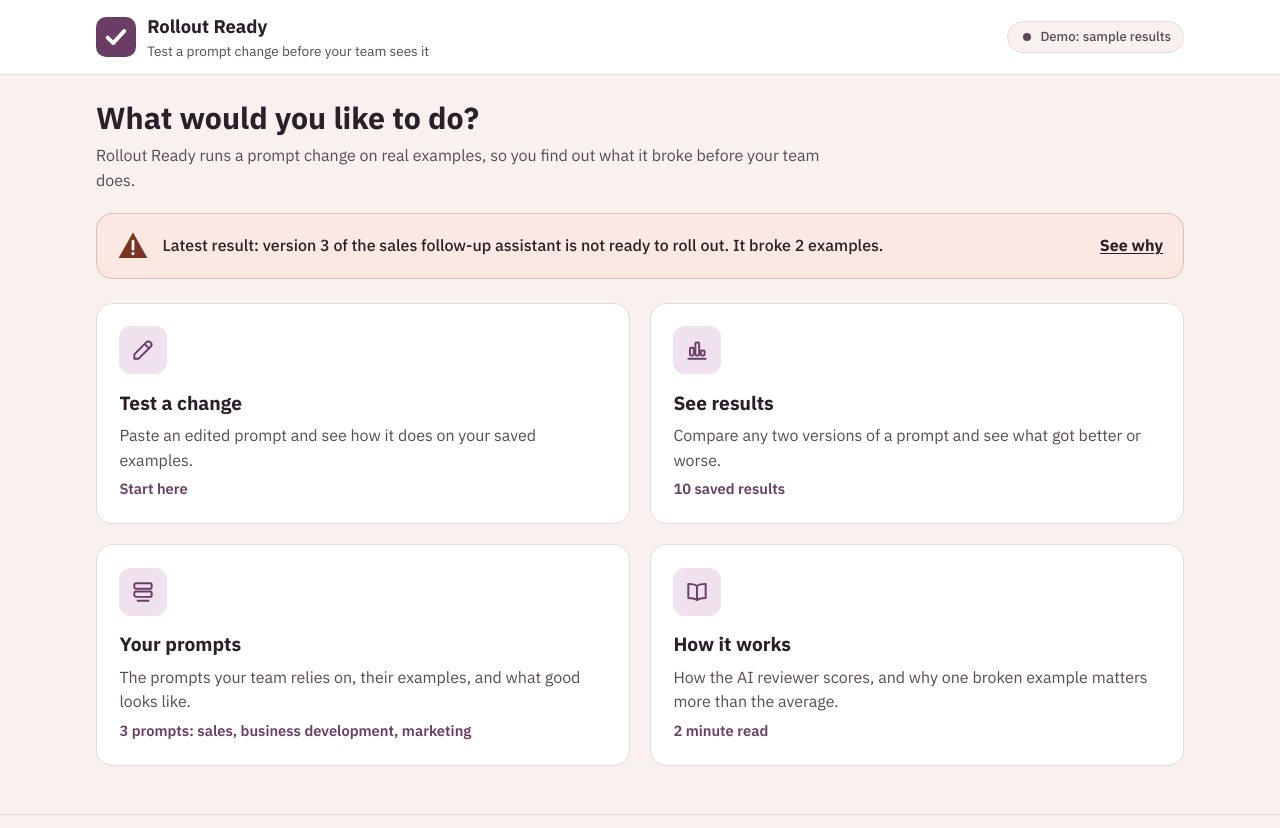
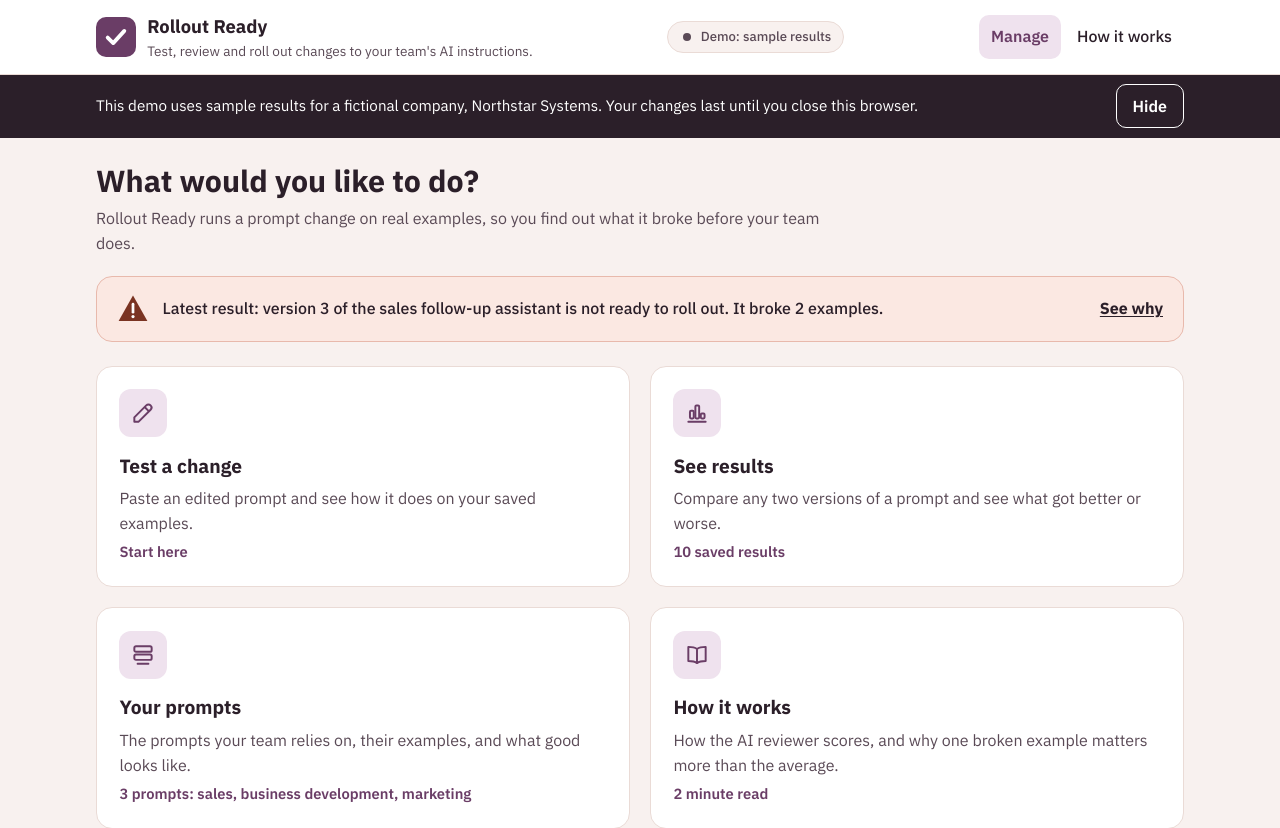
Before and after one commit to jmims-workflow/Rollout-Ready, a FastAPI app: page / in a window 1280 px wide. Shown: the top 828 px of the page. Run offline with FastAPI, Linux system fonts and the light colour scheme.

Commit message:
Shared layout: new tagline, Manage nav and a demo strip
The header carries the V3 tagline and the same nav on every page:
Manage and How it works. Demo and public modes show a dark strip above
each page saying what the demo is and how long a visitor's work lasts,
with a Hide button remembered for the browser session. A "What's this?"
help disclosure is ready for the pages that need it.

Co-Authored-By: Claude <noreply@anthropic.com>
Claude-Session: https://claude.ai/code/session_01B5gJeuGjCZ5w3fxs9hAeCy

```diff
--- a/rollout_ready/web/app.py
+++ b/rollout_ready/web/app.py
@@ -1006,6 +1006,13 @@ def create_app(
         return problem(request, str(exc), status=409, heading="No room for more changes", info=True,
                        start_over=True)
 
+    @app.post("/demo/hide-strip")
+    async def hide_strip(request: Request):
+        """Hide the demo note for the rest of this browser session."""
+        form = await request.form()
+        request.session["strip_hidden"] = 1
+        return RedirectResponse(_safe_next(str(form.get("next", "")), "/"), status_code=303)
+
     @app.post("/demo/start-over")
     async def start_over(request: Request):
         """Clear this visit's demo changes: overrides and releases. Nothing on disk is touched."""
--- a/rollout_ready/web/static/style.css
+++ b/rollout_ready/web/static/style.css
@@ -447,3 +447,18 @@ progress { width: 100%; height: 1.25rem; accent-color: var(--primary); }
 .facts dt { font-weight: 600; }
 .facts dd { margin: 0; }
 @media (max-width: 480px) { .facts > div { grid-template-columns: 1fr; } }
+
+/* demo strip: dark note above every page in demo and public modes ----------- */
+.demo-strip { background: var(--ink); color: var(--on-primary); }
+.demo-strip-inner { display: flex; flex-wrap: wrap; gap: .5rem 1rem; align-items: center; justify-content: space-between; padding-top: .6rem; padding-bottom: .6rem; }
+.demo-strip p { margin: 0; font-size: .95rem; max-width: 60rem; }
+.demo-strip form { margin: 0; }
+.strip-hide {
+  min-height: 44px; min-width: 44px; padding: 0 1rem; border-radius: var(--radius-btn);
+  background: transparent; color: var(--on-primary); border: 1px solid var(--on-primary); font: inherit; font-weight: 600; cursor: pointer;
+}
+.strip-hide:focus-visible { outline: 3px solid var(--on-primary); outline-offset: 2px; }
+.main-nav { flex-basis: auto; margin-left: auto; }
+.whats-this { display: inline-block; margin: 0 0 .5rem; font-size: .92rem; }
+.whats-this > summary { cursor: pointer; color: var(--primary); text-decoration: underline; min-height: 44px; display: inline-flex; align-items: center; }
+.whats-this p { margin: .25rem 0 0; color: var(--ink); max-width: 46rem; }
--- a/rollout_ready/web/templates/_macros.html
+++ b/rollout_ready/web/templates/_macros.html
@@ -78,6 +78,11 @@
 {%- endif -%}
 {%- endmacro %}
 
+{% macro whats_this(term, text) -%}
+{# "What's this?" help at the first mention of a term on a page. #}
+<details class="whats-this"><summary>What's this?<span class="visually-hidden"> {{ term }}</span></summary><p>{{ text }}</p></details>
+{%- endmacro %}
+
 {% macro notice(text, kind='') -%}
 <div class="notice {{ kind }}" role="{{ 'alert' if kind == 'error' else 'note' }}">{{ icon('info') }}<div><p>{{ text }}</p></div></div>
 {%- endmacro %}
--- a/rollout_ready/web/templates/base.html
+++ b/rollout_ready/web/templates/base.html
@@ -3,7 +3,7 @@
 <head>
 <meta charset="utf-8">
 <meta name="viewport" content="width=device-width, initial-scale=1">
-<title>{% block title %}{% endblock %}Rollout Ready: Test a prompt change before your team sees it</title>
+<title>{% block title %}{% endblock %}Rollout Ready: test, review and roll out changes to your team's AI instructions</title>
 <link rel="preconnect" href="https://fonts.googleapis.com">
 <link rel="preconnect" href="https://fonts.gstatic.com" crossorigin>
 <link rel="stylesheet" href="https://fonts.googleapis.com/css2?family=IBM+Plex+Mono:wght@400;600&family=IBM+Plex+Sans:wght@400;500;600;700&display=swap">
@@ -17,7 +17,7 @@
   <div class="wrap header-inner">
     <a class="brand" href="/">
       {{ logo() }}
-      <span class="brand-text"><span class="brand-name">Rollout Ready</span><span class="tagline">Test a prompt change before your team sees it</span></span>
+      <span class="brand-text"><span class="brand-name">Rollout Ready</span><span class="tagline">Test, review and roll out changes to your team's AI instructions.</span></span>
       {% if nav != 'home' %}<span class="visually-hidden">, home</span>{% endif %}
     </a>
     {% if settings.is_live %}
@@ -25,17 +25,25 @@
     {% else %}
     <span class="mode-pill mode-demo">{{ icon('dot') }}Demo: sample results</span>
     {% endif %}
-    {% if nav != 'home' %}
     <nav class="main-nav" aria-label="Main">
       <ul>
-        {% for key, href, label in [('home', '/', 'Home'), ('test', '/test', 'Test a change'), ('results', '/results', 'See results'), ('prompts', '/prompts', 'Your prompts'), ('how', '/how-it-works', 'How it works')] %}
-        <li><a href="{{ href }}"{% if nav == key %} aria-current="page"{% endif %}>{{ label }}</a></li>
-        {% endfor %}
+        <li><a href="/"{% if nav != 'how' %} aria-current="{{ 'page' if nav == 'home' else 'true' }}"{% endif %}>Manage</a></li>
+        <li><a href="/how-it-works"{% if nav == 'how' %} aria-current="page"{% endif %}>How it works</a></li>
       </ul>
     </nav>
-    {% endif %}
   </div>
 </header>
+{% if (not settings.is_live or settings.is_public) and not ("session" in request.scope and request.session.get("strip_hidden")) %}
+<div class="demo-strip" role="region" aria-label="About this demo">
+  <div class="wrap demo-strip-inner">
+    <p>{% if settings.is_public %}This demo runs on Claude, with sample AI instructions for a fictional company, Northstar Systems. Your work here lasts up to 24 hours and may reset sooner.{% else %}This demo uses sample results for a fictional company, Northstar Systems. Your changes last until you close this browser.{% endif %}</p>
+    <form method="post" action="/demo/hide-strip">
+      <input type="hidden" name="next" value="{{ request.url.path }}{% if request.url.query %}?{{ request.url.query }}{% endif %}">
+      <button class="strip-hide" type="submit">Hide<span class="visually-hidden"> this note</span></button>
+    </form>
+  </div>
+</div>
+{% endif %}
 <main id="main" class="wrap">
   {% if settings.fallback_notice %}{{ notice(settings.fallback_notice) }}{% endif %}
   {% block content %}{% endblock %}
```
Also changed, not shown: tests/test_public.py (+5 -0 lines), tests/test_web.py (+34 -4 lines).
